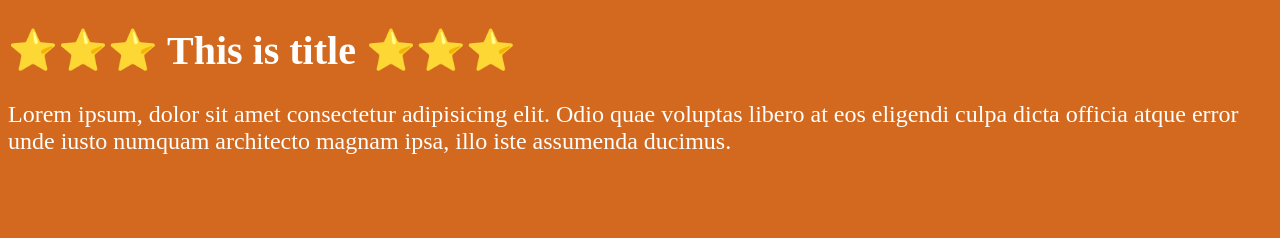
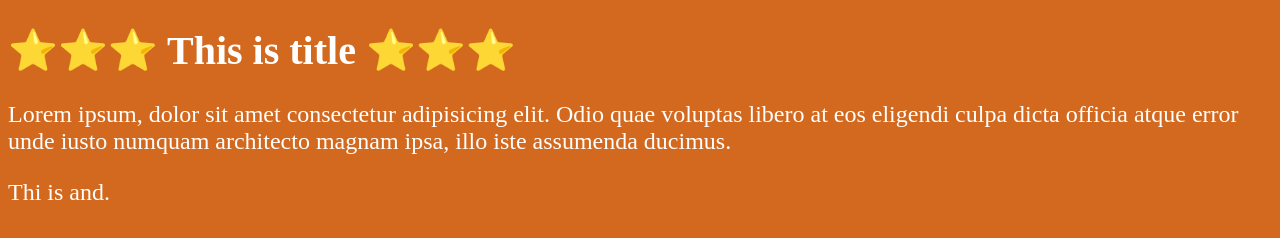
Before and after one commit to wolfprogram/Proyecta, a plain HTML site: page index.html in a window 1280 px wide. Drawn offline with Linux system fonts and the light colour scheme.

Commit message:
Update index.html

```diff
--- a/index.html
+++ b/index.html
@@ -14,5 +14,9 @@
       voluptas libero at eos eligendi culpa dicta officia atque error unde iusto
       numquam architecto magnam ipsa, illo iste assumenda ducimus.
     </p>
+    <p>
+      Thi is and.
+    </p>
+
   </body>
 </html>
```
